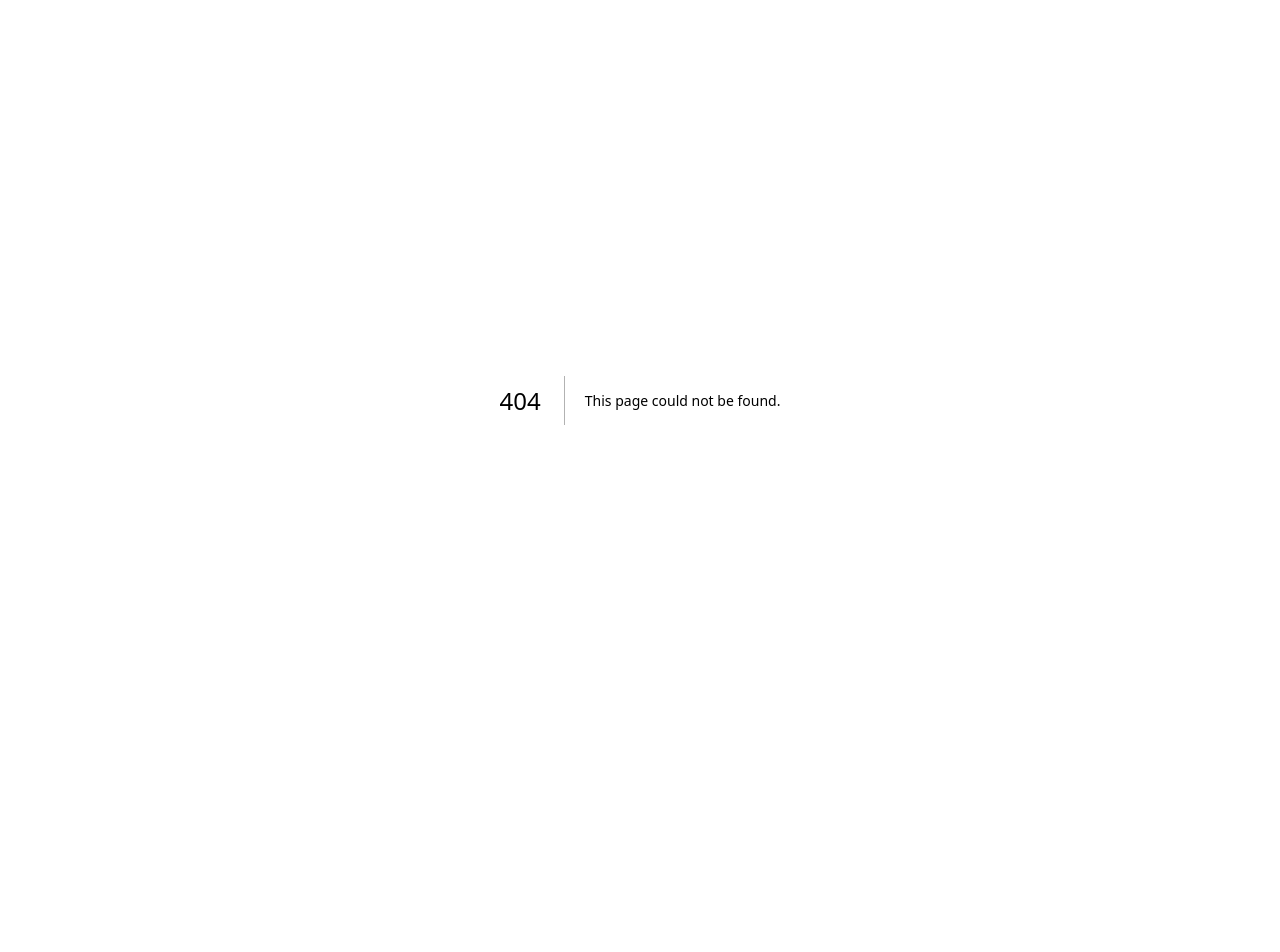
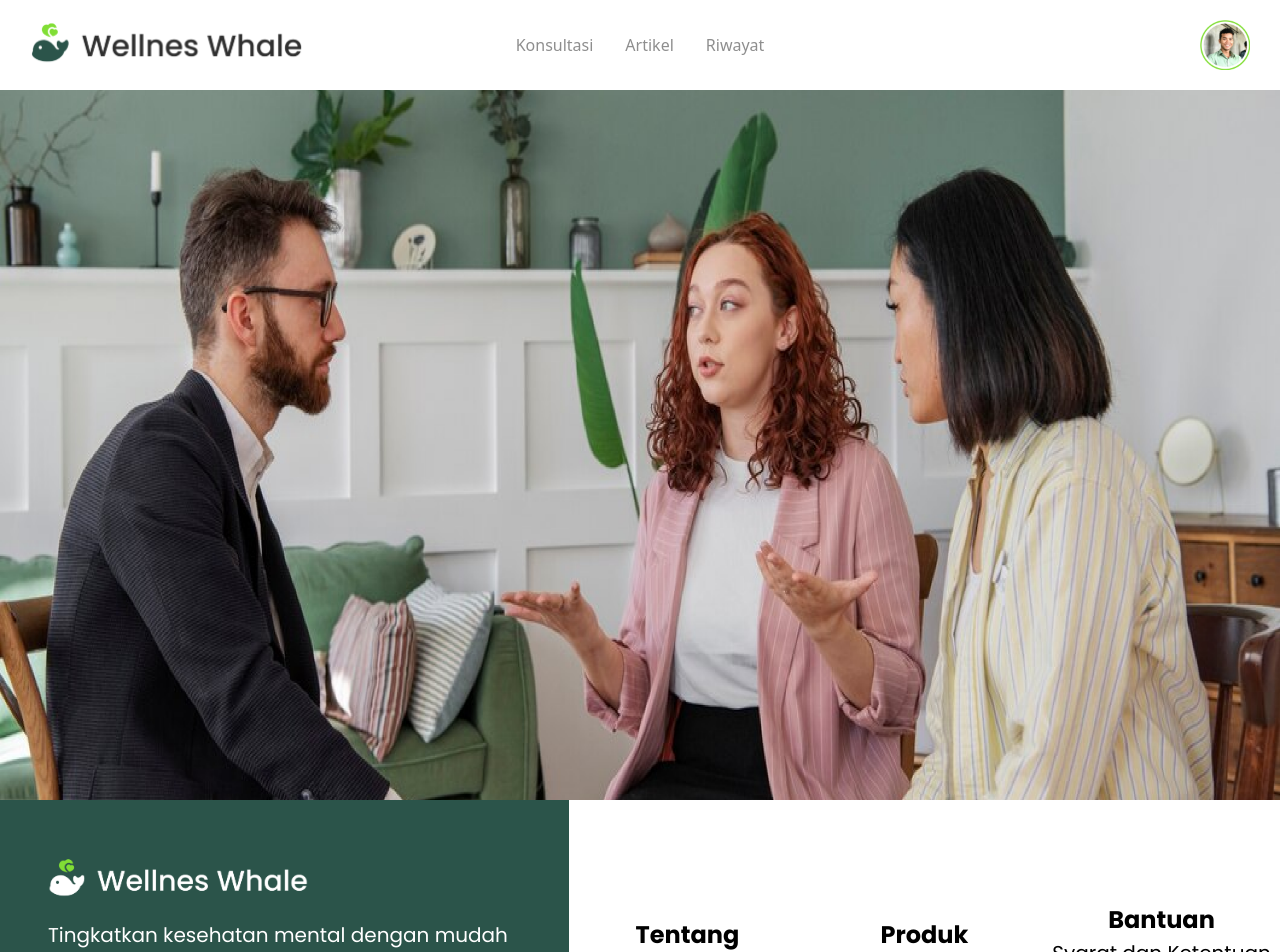
Before and after one commit to aufarhmn/WellnessWhale, a Next.js app in the folder frontend/: page /article in a window 1280 px wide. Before the commit this address had no page. Shown: the top 952 px of the page. Before the commit the page ends 800 px from the top, so only its background shows below. Built offline with nearby package versions, Linux system fonts and the light colour scheme.

Commit message:
feat: article hero

```diff
--- a/frontend/src/components/Action.jsx
+++ b/frontend/src/components/Action.jsx
@@ -13,8 +13,7 @@ export default function Action() {
         <div className='w-full h-full flex flex-col px-20'>
             <div className='w-full h-full font-["Poppins"] my-4 flex flex-col justify-end gap-2'>
                 <p className='font-bold text-[56px]'>Rekomendasi Tindakan</p>
-                <p className='text-[21px]'>Cek keadaanmu sekarang dan dapatkan rekomendasi</p>
-                <p className='text-[21px]'>pencegahan penyakit mental</p>
+                <p className='text-[21px]'>Cek keadaanmu sekarang dan dapatkan rekomendasi pencegahan penyakit mental</p>
             </div>
             <div className='w-full h-full flex flex-row'>
                 {/* <Swiper
--- /dev/null
+++ b/frontend/src/components/Article/ArticleHero.jsx
@@ -0,0 +1,13 @@
+import React from 'react'
+import Image from 'next/image'
+import Hero from '../../assets/images/article/ArticleHero.png'
+
+export default function ArticleHero() {
+  return (
+    <>
+      <div className='w-full h-min pt-20'>
+        <Image src={Hero} className="aspect-video"/>
+      </div>
+    </>
+  )
+}
--- /dev/null
+++ b/frontend/src/pages/article/index.jsx
@@ -0,0 +1,13 @@
+import Navbar from '../../components/Navbar'
+import Footer from '../../components/Footer'
+import ArticleHero from '../../components/Article/ArticleHero'
+
+export default function Article() {
+  return (
+    <>
+      <Navbar />
+      <ArticleHero />
+      <Footer />
+    </>
+  )
+}
```
Also changed, not shown: frontend/src/assets/images/article/ArticleHero.png (added).
